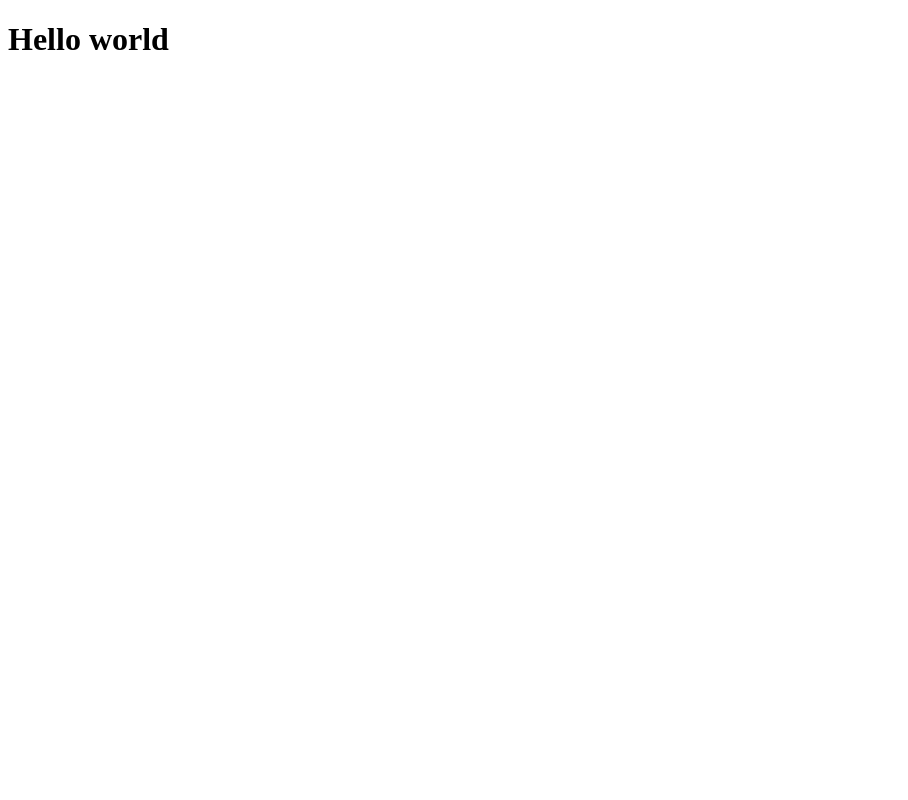
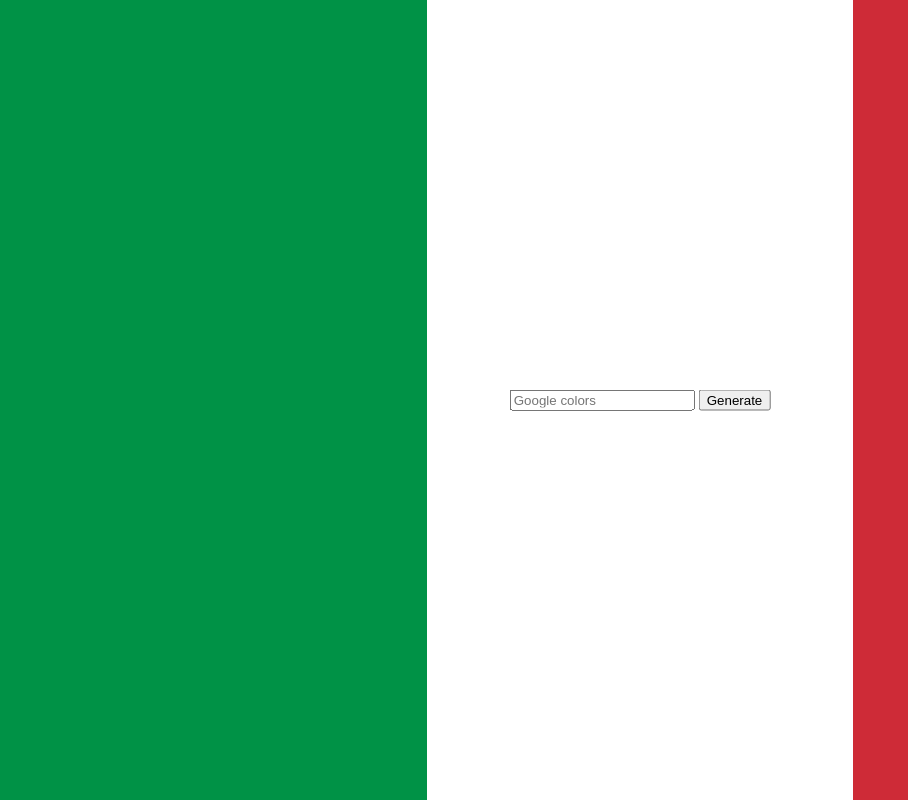
Before and after one commit to stevelukis/openai-color-palette, a Flask app: page / in a window 1280 px wide. Before the commit the part shown is almost empty. Shown: the whole page, without its empty margins (0-908 px from the left). Run offline with Flask 3, Linux system fonts and the light colour scheme; parts of the project's set-up code (start-up, migrations or seed data) failed here and were passed over.

Commit message:
feat: Add main.css and update index.html

```diff
--- /dev/null
+++ b/static/css/main.css
@@ -0,0 +1,39 @@
+html, body {
+    margin: 0;
+    padding: 0;
+    height: 100vh;
+    width: 100%;
+    box-sizing: border-box;
+}
+
+.center {
+    position: absolute;
+    top: 50%;
+    left: 50%;
+    transform: translate(-50%, -50%);
+}
+
+.input-query {
+    position: absolute;
+    top: 0;
+    left: 0;
+    bottom: 0;
+    right: 0;
+    display: flex;
+    justify-content: center;
+    align-items: center;
+}
+
+.color-list {
+    width: 100%;
+    height: 100%;
+    display: flex;
+    flex-direction: row;
+    position: relative;
+}
+
+.color-item {
+    height: 100%;
+    flex: 1;
+    cursor: pointer;
+}
--- a/templates/index.html
+++ b/templates/index.html
@@ -3,8 +3,22 @@
 <head>
   <meta charset="UTF-8">
   <title>Color Palette Generator</title>
+  <link rel="stylesheet" href="{{ url_for('static', filename='css/main.css') }}">
 </head>
 <body>
-  <h1>Hello world</h1>
+<div class="color-list">
+<div class="color-item" style="background-color: #009246"></div>
+<div class="color-item" style="background-color: #FFFFFF"></div>
+<div class="color-item" style="background-color: #CE2B37"></div>
+</div>
+<div class="center">
+  <form>
+    <input type="text" placeholder="Google colors">
+    <button type="submit">Generate</button>
+  </form>
+</div>
+</div>
+<script>
+</script>
 </body>
 </html>
```
